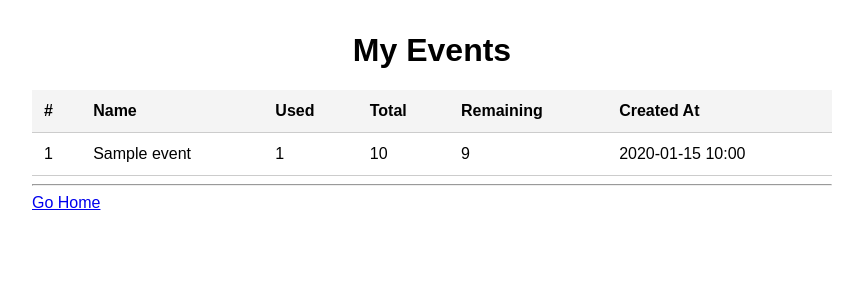
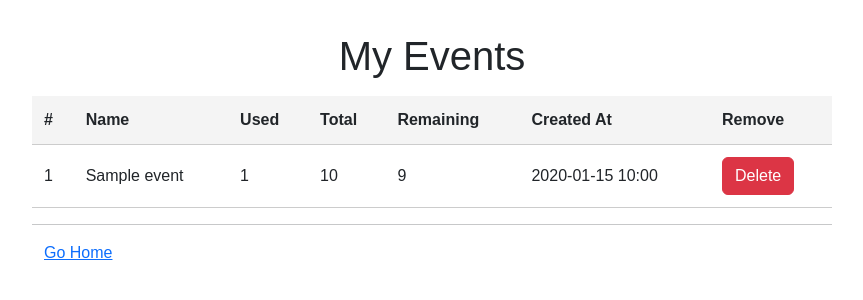
Before and after one commit to itsMahan/tracker_dj, a Django app: page /event/list in a window 1280 px wide. Shown: the top 300 px of the page, without its empty margins (208-1071 px from the left). Run offline with Django 5.2, Linux system fonts and the light colour scheme; tables that the repository leaves empty hold one stand-in row (values such as "Sample post").

Commit message:
add delete button to all objects

```diff
--- a/counter_app/templates/counter_app/list_counters.html
+++ b/counter_app/templates/counter_app/list_counters.html
@@ -4,6 +4,7 @@
 <head>
   <meta charset="UTF-8">
   <title>All counters</title>
+  <link href="https://cdn.jsdelivr.net/npm/bootstrap@5.3.7/dist/css/bootstrap.min.css" rel="stylesheet" integrity="sha384-LN+7fdVzj6u52u30Kp6M/trliBMCMKTyK833zpbD+pXdCLuTusPj697FH4R/5mcr" crossorigin="anonymous">
   <style>
     body {
       font-family: Arial, sans-serif;
@@ -50,6 +51,7 @@
         <th>Started at</th>
         <th>Status</th>
         <th>Created At</th>
+        <th>Remove</th>
       </tr>
     </thead>
     <tbody>
@@ -60,6 +62,7 @@
         <td>{{ counter.start_date}}</td>
         <td>{{ counter.days_passed }} Days Passed</td>
         <td>{{ counter.created_at|date:"Y-m-d H:i" }}</td>
+        <td><a href="{% url 'delete_counter' counter.id %}" class="btn btn-danger">Delete</a></td>
       </tr>
       {% endfor %}
     </tbody>
--- a/counter_app/urls.py
+++ b/counter_app/urls.py
@@ -4,5 +4,6 @@ from . import views
 
 urlpatterns = [
     path('list', views.list_counters),
-    path('add', views.add_counter)
+    path('add', views.add_counter),
+    path('delete/<int:id>', views.delete_counter, name='delete_counter'),
 ]
--- a/counter_app/views.py
+++ b/counter_app/views.py
@@ -21,3 +21,8 @@ def add_counter(request):
         return redirect('http://127.0.0.1:8000/counter/list')
 
     return render(request, 'counter_app/add_counter.html')
+
+
+def delete_counter(request, id):
+    Counter.objects.get(id=id).delete()
+    return redirect('home')
--- a/event_app/templates/event_app/list_event.html
+++ b/event_app/templates/event_app/list_event.html
@@ -4,6 +4,8 @@
 <head>
   <meta charset="UTF-8">
   <title>All Events</title>
+      <link href="https://cdn.jsdelivr.net/npm/bootstrap@5.3.7/dist/css/bootstrap.min.css" rel="stylesheet" integrity="sha384-LN+7fdVzj6u52u30Kp6M/trliBMCMKTyK833zpbD+pXdCLuTusPj697FH4R/5mcr" crossorigin="anonymous">
+
   <style>
     body {
       font-family: Arial, sans-serif;
@@ -51,6 +53,7 @@
         <th>Total</th>
         <th>Remaining</th>
         <th>Created At</th>
+        <th>Remove</th>
       </tr>
     </thead>
     <tbody>
@@ -62,6 +65,8 @@
         <td>{{ event.total_events }}</td>
         <td>{{ event.remaining_events }}</td>
         <td>{{ event.created_at|date:"Y-m-d H:i" }}</td>
+        <td><a href="{% url 'delete_event' event.id %}" class="btn btn-danger">Delete</a></td>
+
       </tr>
       {% endfor %}
     </tbody>
--- a/event_app/urls.py
+++ b/event_app/urls.py
@@ -5,4 +5,6 @@ from . import views
 urlpatterns = [
     path('list', views.list_events),
     path('add', views.add_event),
+    path('delete/<int:id>', views.delete_event, name='delete_event'),
+
 ]
--- a/event_app/views.py
+++ b/event_app/views.py
@@ -17,3 +17,8 @@ def add_event(request):
         return redirect('http://127.0.0.1:8000/event/list')
 
     return render(request, 'event_app/add_event.html')
+
+
+def delete_event(request, id):
+    Event.objects.get(id=id).delete()
+    return redirect('home')
--- a/home_app/urls.py
+++ b/home_app/urls.py
@@ -3,5 +3,5 @@ from . import views
 
 
 urlpatterns = [
-    path('', views.home)
+    path('', views.home, name='home'),
 ]
--- a/tracker_app/templates/tracker_app/list_tracker.html
+++ b/tracker_app/templates/tracker_app/list_tracker.html
@@ -4,6 +4,7 @@
 <head>
   <meta charset="UTF-8">
   <title>All Trackers</title>
+  <link href="https://cdn.jsdelivr.net/npm/bootstrap@5.3.7/dist/css/bootstrap.min.css" rel="stylesheet" integrity="sha384-LN+7fdVzj6u52u30Kp6M/trliBMCMKTyK833zpbD+pXdCLuTusPj697FH4R/5mcr" crossorigin="anonymous">
   <style>
     body {
       font-family: Arial, sans-serif;
@@ -52,6 +53,7 @@
         <th>Days Left</th>
         <th>Status</th>
         <th>Created At</th>
+        <th>Remove</th>
       </tr>
     </thead>
     <tbody>
@@ -80,6 +82,7 @@
           {% endif %}
         </td>
         <td>{{ tracker.created_at|date:"Y-m-d H:i" }}</td>
+        <td><a href="{% url 'delete_tracker' tracker.id %}" class="btn btn-danger">Delete</a></td>
       </tr>
       {% endfor %}
     </tbody>
--- a/tracker_app/urls.py
+++ b/tracker_app/urls.py
@@ -6,5 +6,6 @@ from . import views
 
 urlpatterns = [
     path('list', views.list_trackers),
-    path('add', views.add_tracker)
+    path('add', views.add_tracker),
+    path('delete/<int:id>', views.delete_tracker, name='delete_tracker'),
 ]
--- a/tracker_app/views.py
+++ b/tracker_app/views.py
@@ -18,3 +18,8 @@ def add_tracker(request):
         return redirect('http://127.0.0.1:8000/tracker/list')
 
     return render(request, 'tracker_app/add_tracker.html')
+
+
+def delete_tracker(request, id):
+    Tracker.objects.get(id=id).delete()
+    return redirect('home')
```
